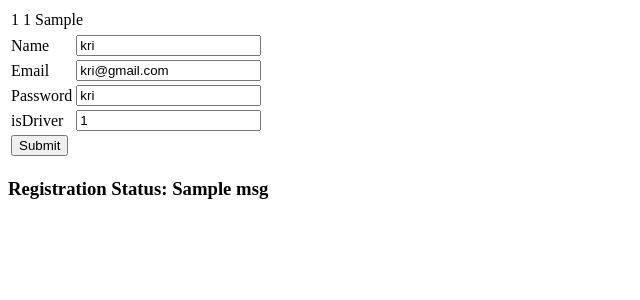
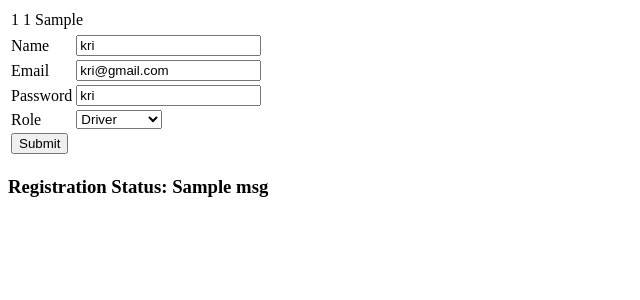
Before and after one commit to Rextuz/building_web_and_mobile_apps_wise22, a Flask app: template templates/index.html in a window 1280 px wide. Shown: the top 300 px of the page, without its empty margins (0-640 px from the left). Run offline with Flask 2, Linux system fonts and the light colour scheme; the template is opened without the code that fills it: most values are stand-ins (such as "Sample title", 1, 10 or a date in 2020).

Commit message:
added role as combobox

```diff
--- a/main.py
+++ b/main.py
@@ -16,11 +16,11 @@ def register():
     name = request.form["name"]
     email = request.form["email"]
     password = request.form["password"]
-    isDriver = request.form["isDriver"]
+    role = request.form["role"]
 
     with sqlite3.connect("carshare.db") as con:
         cur = con.cursor()
-        cur.execute("INSERT into user (name, email, password, isDriver) values (?,?,?,?)",(name,email,password, isDriver))
+        cur.execute("INSERT into user (name, email, password, role) values (?,?,?,?)",(name,email,password, role))
         con.commit()
         msg = "User successfully Added"
 
--- a/templates/index.html
+++ b/templates/index.html
@@ -24,7 +24,10 @@
         <tr><td>Name</td><td><input type="text" name="name" value="kri"></td></tr>
         <tr><td>Email</td><td><input type="email" name="email" value="kri@gmail.com"></td></tr>
         <tr><td>Password</td><td><input type="text" name="password" value="kri"></td></tr>
-        <tr><td>isDriver</td><td><input type="text" name="isDriver" value="1"></td></tr>
+        <tr><td>Role</td><td><select name="role">
+			    <option value="DRIVER">Driver</option>
+			    <option value="PASSENGER">Passenger</option>
+			  </select></td></tr>
 
         <tr><td><input type="submit" value="Submit"></td></tr>
     </table>
```
Also changed, not shown: carshare.db.
